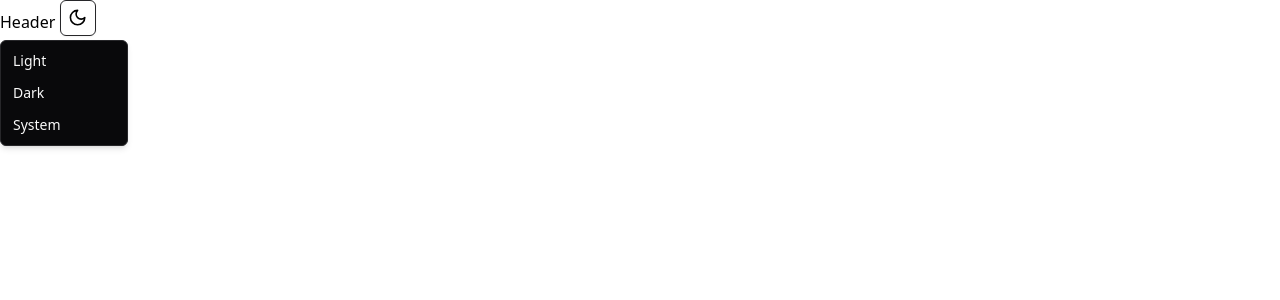
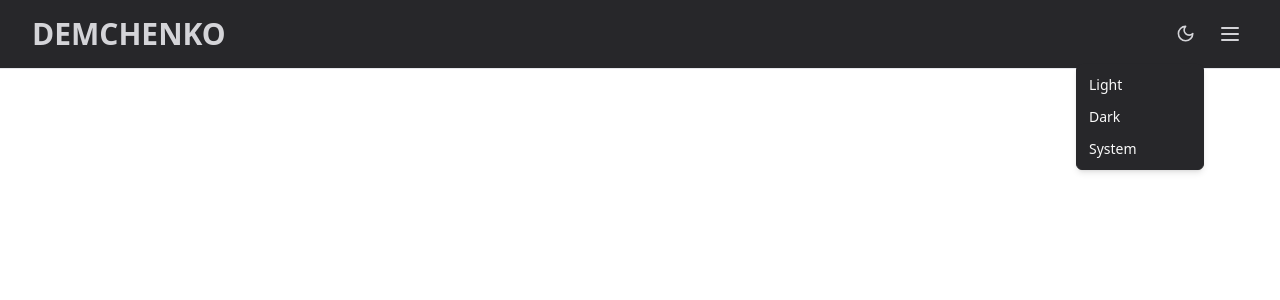
Before and after one commit to demczenko/Portfolio, a React (Vite) app: page / in a window 1280 px wide. Both pictures are taken after a click on the button "Toggle theme". Shown: the top 300 px of the page. Built offline with nearby package versions, Linux system fonts and the light colour scheme.

Commit message:
sidebar added

```diff
--- /dev/null
+++ b/src/components/DropDownMenu.jsx
@@ -0,0 +1,34 @@
+import { ArrowUpRight } from "lucide-react";
+import {
+  DropdownMenuContent,
+  DropdownMenuItem,
+  DropdownMenuLabel,
+  DropdownMenuSeparator,
+} from "./ui/dropdown-menu";
+import { children_navigation } from "../router/router";
+import { Link } from "react-router-dom";
+
+const DropDownMenu = () => {
+  return (
+    <DropdownMenuContent className="w-[180px]">
+      <DropdownMenuLabel>Navigation</DropdownMenuLabel>
+      <DropdownMenuSeparator />
+      {children_navigation.map((item) => {
+        return (
+          <DropdownMenuItem
+            key={item.path}
+            className="font-medium cursor-pointer rounded">
+            <Link
+              to={item.path}
+              className="flex justify-between items-center w-full group">
+              <span>{item.name}</span>
+              <ArrowUpRight className="text-blue-300 group-hover:text-blue-500 h-4 w-4 group-hover:scale-105 group-hover:-translate-y-1 group-hover:translate-x-1 transition-all" />
+            </Link>
+          </DropdownMenuItem>
+        );
+      })}
+    </DropdownMenuContent>
+  );
+};
+
+export default DropDownMenu;
--- a/src/components/Header.jsx
+++ b/src/components/Header.jsx
@@ -1,10 +1,24 @@
 import React from "react";
+import { Link } from "react-router-dom";
+import { Menu } from ".";
 import { ThemeToggle } from "./ThemeToggle";
 
 const Header = () => {
   return (
-    <div>
-      <span>Header</span> <ThemeToggle />
+    <nav className="md:py-4 py-2 flex items-center justify-between">
+      <Link to={"/"}>
+        <span className="md:text-3xl text-2xl font-semibold dark:text-zinc-300">DEMCHENKO</span>
+      </Link>
+      <HeaderActions />
+    </nav>
+  );
+};
+
+const HeaderActions = () => {
+  return (
+    <div className="flex items-center gap-2">
+      <ThemeToggle />
+      <Menu />
     </div>
   );
 };
--- /dev/null
+++ b/src/components/Menu.jsx
@@ -0,0 +1,19 @@
+import { Button } from "./ui/button";
+import { MenuIcon } from "lucide-react";
+import { DropDownMenu } from ".";
+import { DropdownMenu, DropdownMenuTrigger } from "./ui/dropdown-menu";
+
+const Menu = () => {
+  return (
+    <DropdownMenu>
+      <DropdownMenuTrigger asChild>
+        <Button variant="ghost" className="flex items-center justify-center dark:text-zinc-300" size="icon">
+          <MenuIcon className="w-6 h-6" />
+        </Button>
+      </DropdownMenuTrigger>
+      <DropDownMenu />
+    </DropdownMenu>
+  );
+};
+
+export default Menu;
--- a/src/components/ThemeToggle.jsx
+++ b/src/components/ThemeToggle.jsx
@@ -15,20 +15,20 @@ export function ThemeToggle() {
   return (
     <DropdownMenu>
       <DropdownMenuTrigger asChild>
-        <Button variant="outline" size="icon">
-          <Sun className="h-[1.2rem] w-[1.2rem] rotate-0 scale-100 transition-all dark:-rotate-90 dark:scale-0" />
-          <Moon className="absolute h-[1.2rem] w-[1.2rem] rotate-90 scale-0 transition-all dark:rotate-0 dark:scale-100" />
+        <Button variant="ghost" size="icon">
+          <Sun className="dark:text-zinc-300 hover:text-white h-[1.2rem] w-[1.2rem] rotate-0 scale-100 transition-all dark:-rotate-90 dark:scale-0" />
+          <Moon className="dark:text-zinc-300 hover:text-white absolute h-[1.2rem] w-[1.2rem] rotate-90 scale-0 transition-all dark:rotate-0 dark:scale-100" />
           <span className="sr-only">Toggle theme</span>
         </Button>
       </DropdownMenuTrigger>
       <DropdownMenuContent align="end">
-        <DropdownMenuItem onClick={() => setTheme("light")}>
+        <DropdownMenuItem className="font-medium cursor-pointer rounded" onClick={() => setTheme("light")}>
           Light
         </DropdownMenuItem>
-        <DropdownMenuItem onClick={() => setTheme("dark")}>
+        <DropdownMenuItem className="font-medium cursor-pointer rounded" onClick={() => setTheme("dark")}>
           Dark
         </DropdownMenuItem>
-        <DropdownMenuItem onClick={() => setTheme("system")}>
+        <DropdownMenuItem className="font-medium cursor-pointer rounded" onClick={() => setTheme("system")}>
           System
         </DropdownMenuItem>
       </DropdownMenuContent>
--- a/src/components/index.js
+++ b/src/components/index.js
@@ -1,4 +1,6 @@
 import Socials from "./Socials";
 import Header from "./Header";
+import Menu from "./Menu";
+import DropDownMenu from "./DropDownMenu";
 
-export { Socials, Header };
+export { Socials, Header, Menu, DropDownMenu };
--- /dev/null
+++ b/src/components/ui/container.jsx
@@ -0,0 +1,5 @@
+const Container = ({ children }) => {
+  return <div className="container mx-auto md:px-8 px-4">{children}</div>;
+};
+
+export default Container;
--- a/src/components/ui/dropdown-menu.jsx
+++ b/src/components/ui/dropdown-menu.jsx
@@ -1,26 +1,26 @@
-import * as React from "react";
-import * as DropdownMenuPrimitive from "@radix-ui/react-dropdown-menu";
+import * as React from "react"
+import * as DropdownMenuPrimitive from "@radix-ui/react-dropdown-menu"
 import {
   CheckIcon,
   ChevronRightIcon,
   DotFilledIcon,
-} from "@radix-ui/react-icons";
-import { cn } from "../../lib/utils";
+} from "@radix-ui/react-icons"
 
-const DropdownMenu = DropdownMenuPrimitive.Root;
+import { cn } from "../../lib/utils"
 
-const DropdownMenuTrigger = DropdownMenuPrimitive.Trigger;
+const DropdownMenu = DropdownMenuPrimitive.Root
 
-const DropdownMenuGroup = DropdownMenuPrimitive.Group;
+const DropdownMenuTrigger = DropdownMenuPrimitive.Trigger
 
-const DropdownMenuPortal = DropdownMenuPrimitive.Portal;
+const DropdownMenuGroup = DropdownMenuPrimitive.Group
 
-const DropdownMenuSub = DropdownMenuPrimitive.Sub;
+const DropdownMenuPortal = DropdownMenuPrimitive.Portal
 
-const DropdownMenuRadioGroup = DropdownMenuPrimitive.RadioGroup;
+const DropdownMenuSub = DropdownMenuPrimitive.Sub
 
-const DropdownMenuSubTrigger = React.forwardRef(
-  ({ className, inset, children, ...props }, ref) => (
+const DropdownMenuRadioGroup = DropdownMenuPrimitive.RadioGroup
+
+const DropdownMenuSubTrigger = React.forwardRef(({ className, inset, children, ...props }, ref) => (
   <DropdownMenuPrimitive.SubTrigger
     ref={ref}
     className={cn(
@@ -32,46 +32,38 @@ const DropdownMenuSubTrigger = React.forwardRef(
     {children}
     <ChevronRightIcon className="ml-auto h-4 w-4" />
   </DropdownMenuPrimitive.SubTrigger>
-  )
-);
+))
 DropdownMenuSubTrigger.displayName =
-  DropdownMenuPrimitive.SubTrigger.displayName;
+  DropdownMenuPrimitive.SubTrigger.displayName
 
-const DropdownMenuSubContent = React.forwardRef(
-  ({ className, ...props }, ref) => (
+const DropdownMenuSubContent = React.forwardRef(({ className, ...props }, ref) => (
   <DropdownMenuPrimitive.SubContent
     ref={ref}
     className={cn(
       "z-50 min-w-[8rem] overflow-hidden rounded-md border border-zinc-200 bg-white p-1 text-zinc-950 shadow-lg data-[state=open]:animate-in data-[state=closed]:animate-out data-[state=closed]:fade-out-0 data-[state=open]:fade-in-0 data-[state=closed]:zoom-out-95 data-[state=open]:zoom-in-95 data-[side=bottom]:slide-in-from-top-2 data-[side=left]:slide-in-from-right-2 data-[side=right]:slide-in-from-left-2 data-[side=top]:slide-in-from-bottom-2 dark:border-zinc-800 dark:bg-zinc-950 dark:text-zinc-50",
       className
     )}
-      {...props}
-    />
-  )
-);
+    {...props} />
+))
 DropdownMenuSubContent.displayName =
-  DropdownMenuPrimitive.SubContent.displayName;
+  DropdownMenuPrimitive.SubContent.displayName
 
-const DropdownMenuContent = React.forwardRef(
-  ({ className, sideOffset = 4, ...props }, ref) => (
+const DropdownMenuContent = React.forwardRef(({ className, sideOffset = 12, ...props }, ref) => (
   <DropdownMenuPrimitive.Portal>
     <DropdownMenuPrimitive.Content
       ref={ref}
       sideOffset={sideOffset}
       className={cn(
-          "z-50 min-w-[8rem] overflow-hidden rounded-md border border-zinc-200 bg-white p-1 text-zinc-950 shadow-md dark:border-zinc-800 dark:bg-zinc-950 dark:text-zinc-50",
+        "z-50 min-w-[8rem] overflow-hidden rounded-md border border-zinc-200 bg-white p-1 text-zinc-950 shadow-md dark:border-zinc-800 dark:bg-zinc-800 dark:text-zinc-50",
         "data-[state=open]:animate-in data-[state=closed]:animate-out data-[state=closed]:fade-out-0 data-[state=open]:fade-in-0 data-[state=closed]:zoom-out-95 data-[state=open]:zoom-in-95 data-[side=bottom]:slide-in-from-top-2 data-[side=left]:slide-in-from-right-2 data-[side=right]:slide-in-from-left-2 data-[side=top]:slide-in-from-bottom-2",
         className
       )}
-        {...props}
-      />
+      {...props} />
   </DropdownMenuPrimitive.Portal>
-  )
-);
-DropdownMenuContent.displayName = DropdownMenuPrimitive.Content.displayName;
+))
+DropdownMenuContent.displayName = DropdownMenuPrimitive.Content.displayName
 
-const DropdownMenuItem = React.forwardRef(
-  ({ className, inset, ...props }, ref) => (
+const DropdownMenuItem = React.forwardRef(({ className, inset, ...props }, ref) => (
   <DropdownMenuPrimitive.Item
     ref={ref}
     className={cn(
@@ -79,14 +71,11 @@ const DropdownMenuItem = React.forwardRef(
       inset && "pl-8",
       className
     )}
-      {...props}
-    />
-  )
-);
-DropdownMenuItem.displayName = DropdownMenuPrimitive.Item.displayName;
+    {...props} />
+))
+DropdownMenuItem.displayName = DropdownMenuPrimitive.Item.displayName
 
-const DropdownMenuCheckboxItem = React.forwardRef(
-  ({ className, children, checked, ...props }, ref) => (
+const DropdownMenuCheckboxItem = React.forwardRef(({ className, children, checked, ...props }, ref) => (
   <DropdownMenuPrimitive.CheckboxItem
     ref={ref}
     className={cn(
@@ -102,13 +91,11 @@ const DropdownMenuCheckboxItem = React.forwardRef(
     </span>
     {children}
   </DropdownMenuPrimitive.CheckboxItem>
-  )
-);
+))
 DropdownMenuCheckboxItem.displayName =
-  DropdownMenuPrimitive.CheckboxItem.displayName;
+  DropdownMenuPrimitive.CheckboxItem.displayName
 
-const DropdownMenuRadioItem = React.forwardRef(
-  ({ className, children, ...props }, ref) => (
+const DropdownMenuRadioItem = React.forwardRef(({ className, children, ...props }, ref) => (
   <DropdownMenuPrimitive.RadioItem
     ref={ref}
     className={cn(
@@ -123,45 +110,36 @@ const DropdownMenuRadioItem = React.forwardRef(
     </span>
     {children}
   </DropdownMenuPrimitive.RadioItem>
-  )
-);
-DropdownMenuRadioItem.displayName = DropdownMenuPrimitive.RadioItem.displayName;
+))
+DropdownMenuRadioItem.displayName = DropdownMenuPrimitive.RadioItem.displayName
 
-const DropdownMenuLabel = React.forwardRef(
-  ({ className, inset, ...props }, ref) => (
+const DropdownMenuLabel = React.forwardRef(({ className, inset, ...props }, ref) => (
   <DropdownMenuPrimitive.Label
     ref={ref}
-      className={cn(
-        "px-2 py-1.5 text-sm font-semibold",
-        inset && "pl-8",
-        className
-      )}
-      {...props}
-    />
-  )
-);
-DropdownMenuLabel.displayName = DropdownMenuPrimitive.Label.displayName;
+    className={cn("px-2 py-1.5 text-base font-semibold", inset && "pl-8", className)}
+    {...props} />
+))
+DropdownMenuLabel.displayName = DropdownMenuPrimitive.Label.displayName
 
-const DropdownMenuSeparator = React.forwardRef(
-  ({ className, ...props }, ref) => (
+const DropdownMenuSeparator = React.forwardRef(({ className, ...props }, ref) => (
   <DropdownMenuPrimitive.Separator
     ref={ref}
     className={cn("-mx-1 my-1 h-px bg-zinc-100 dark:bg-zinc-800", className)}
-      {...props}
-    />
-  )
+    {...props} />
+))
+DropdownMenuSeparator.displayName = DropdownMenuPrimitive.Separator.displayName
+
+const DropdownMenuShortcut = ({
+  className,
+  ...props
+}) => {
+  return (
+    (<span
+      className={cn("ml-auto text-xs tracking-widest opacity-60", className)}
+      {...props} />)
   );
-DropdownMenuSeparator.displayName = DropdownMenuPrimitive.Separator.displayName;
-
-const DropdownMenuShortcut = ({ className, ...props }) => {
-  return (
-    <span
-      className={cn("ml-auto text-xs tracking-widest opacity-60", className)}
-      {...props}
-    />
-  );
-};
-DropdownMenuShortcut.displayName = "DropdownMenuShortcut";
+}
+DropdownMenuShortcut.displayName = "DropdownMenuShortcut"
 
 export {
   DropdownMenu,
@@ -179,4 +157,4 @@ export {
   DropdownMenuSubContent,
   DropdownMenuSubTrigger,
   DropdownMenuRadioGroup,
-};
+}
--- a/src/components/ui/index.js
+++ b/src/components/ui/index.js
@@ -1,3 +1,4 @@
 import Magnetic from "./Magnetic";
+import Container from "./container";
 
-export { Magnetic };
+export { Magnetic, Container };
--- a/src/pages/Home.jsx
+++ b/src/pages/Home.jsx
@@ -1,11 +1,16 @@
 import React from "react";
 import { Outlet } from "react-router-dom";
 import { Header } from "../components";
+import { Container } from "../components/ui";
 
 const Home = () => {
   return (
     <div>
-      <Header />
+      <header className="sticky top-0 z-50 w-full border-b bg-background/95 backdrop-blur supports-[backdrop-filter]:bg-background/60 dark:bg-zinc-800">
+        <Container>
+          <Header />
+        </Container>
+      </header>
       <Outlet />
     </div>
   );
```
Also changed, not shown: src/router/router.jsx (+14 -10 lines), components.json, 1 other file (tests, documents, lock files or other folders). Lines whose indentation alone changed are shown as unchanged.
